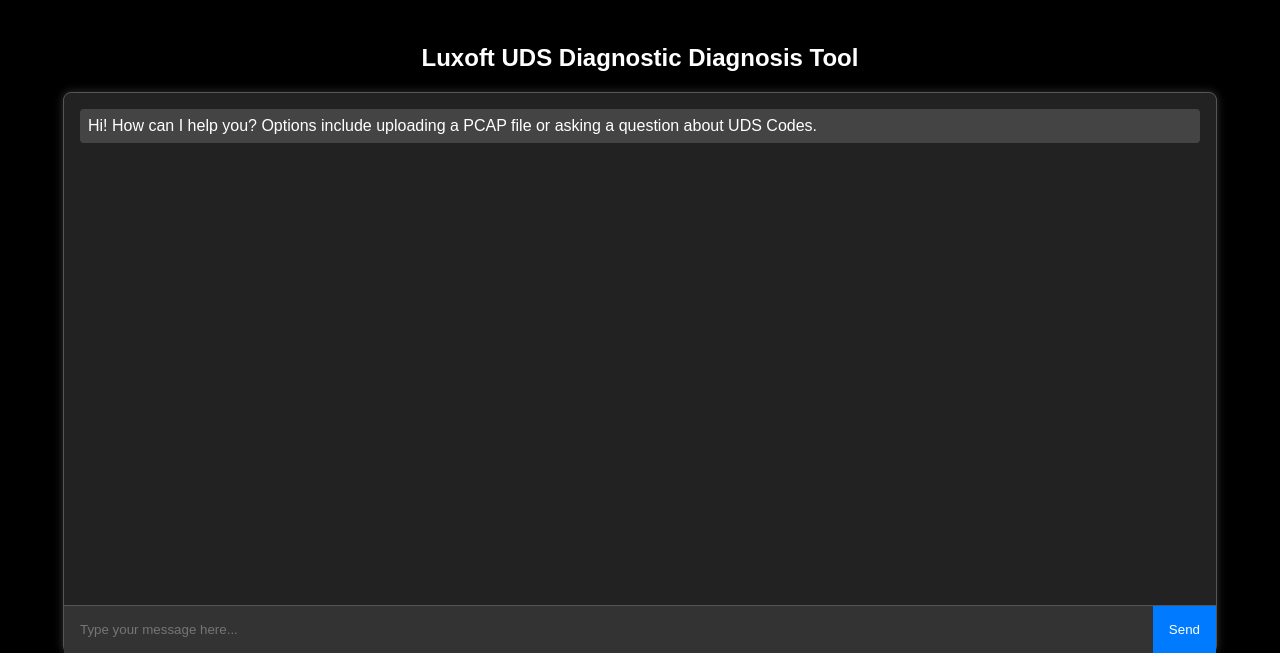
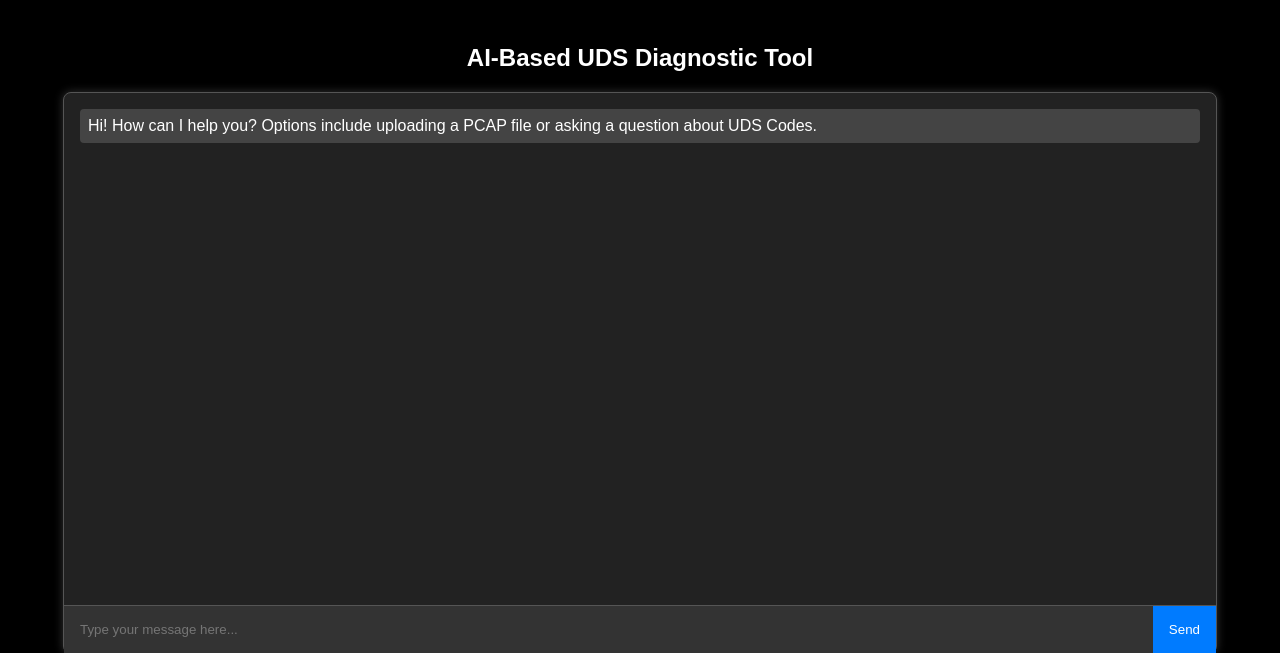
Before and after one commit to kingjosephm/uds-diagnostic-tool, a Flask app: page / in a window 1280 px wide. Shown: the top 653 px of the page. Run offline with Flask 3, Linux system fonts and the light colour scheme.

Commit message:
updated HTML title interface

```diff
--- a/templates/index.html
+++ b/templates/index.html
@@ -3,7 +3,7 @@
 <head>
   <meta charset="UTF-8">
   <meta name="viewport" content="width=device-width, initial-scale=1.0">
-  <title>Luxoft UDS Diagnostic Diagnosis Tool</title>
+  <title>UDS Diagnostic Tool</title>
   <style>
     body {
       font-family: Arial, sans-serif;
@@ -132,7 +132,7 @@
 </head>
 <body>
 
-  <div class="title">Luxoft UDS Diagnostic Diagnosis Tool</div>
+  <div class="title">AI-Based UDS Diagnostic Tool</div>
 
   <div class="chat-container">
     <div class="messages" id="messages">
```
